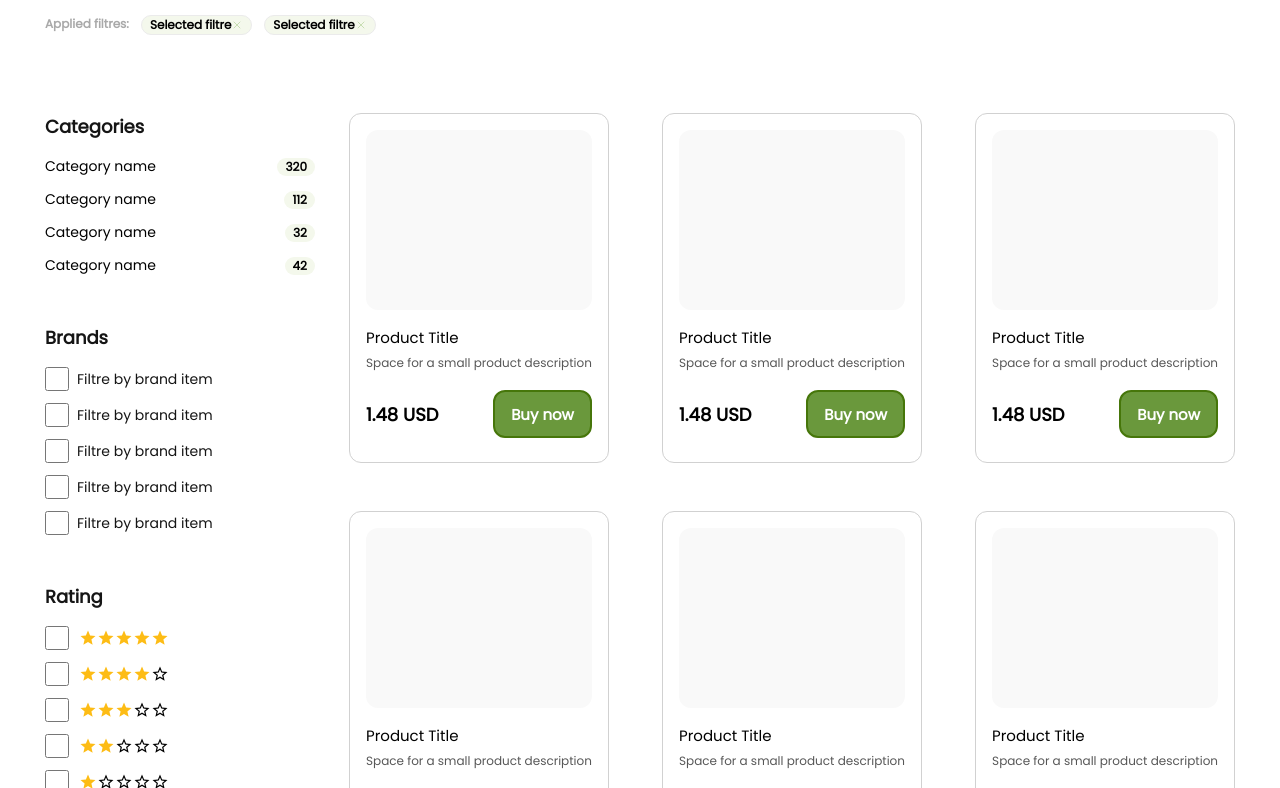
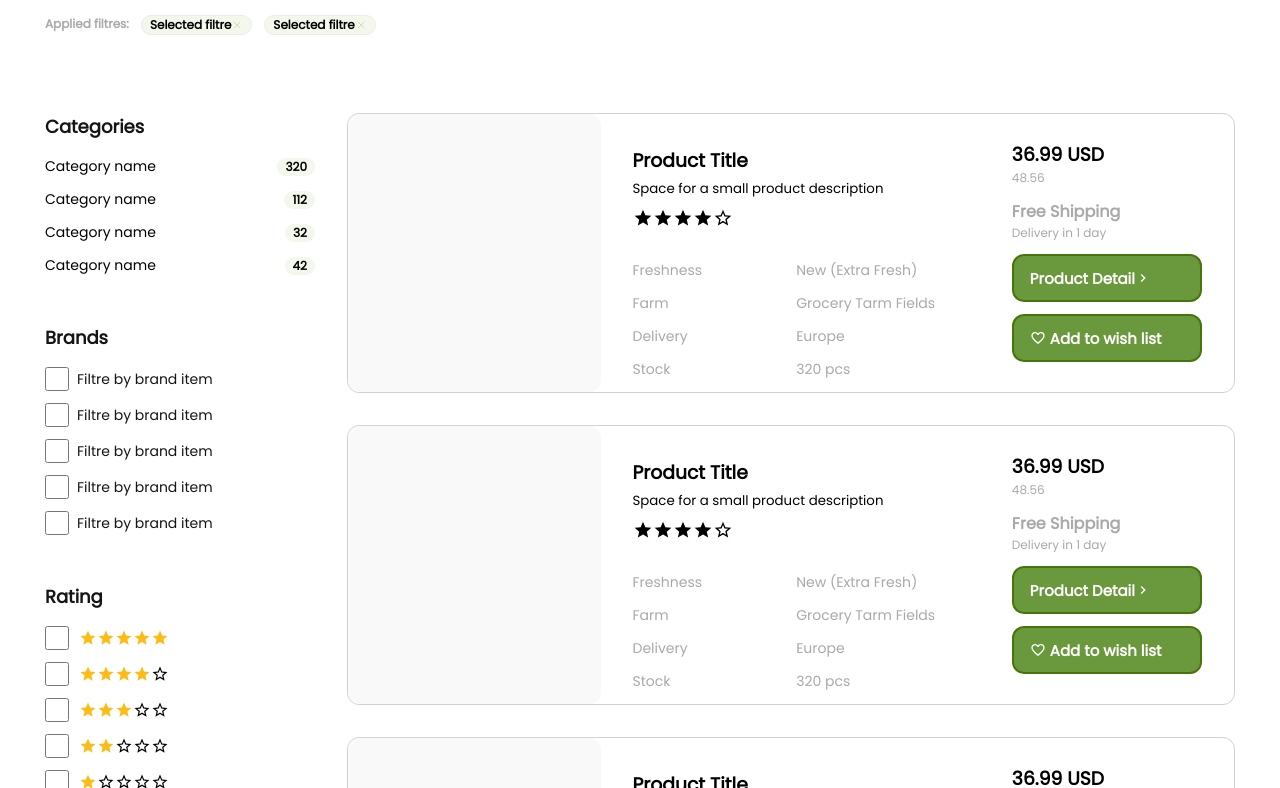
Before and after one commit to brunomatheusc/ecommer-template, a React (Create React App) app: page /category in a window 1280 px wide. Shown: the part 372-1160 px from the top of the page. Built offline with nearby package versions, Linux system fonts and the light colour scheme.

Commit message:
[Hooks] Adding hook context for navigation

```diff
--- a/src/components/Navigation/index.tsx
+++ b/src/components/Navigation/index.tsx
@@ -1,22 +1,24 @@
 import React, { FC } from 'react';
 
+import useNavigation from '../../context/NavigationContext';
+
 import { FiGrid, FiList } from 'react-icons/fi';
-
-
 import { Container, Options, Frame, Badge } from './styles';
 
 const Navigation: FC = () => {
+	const { setType } = useNavigation();
+
 	return (
 		<Container>
 			<h1>Fruit and vegetables</h1>
 
 			<Options>
-				<Frame>
+				<Frame onClick={ () => setType('grid') }>
 					<FiGrid color="#6a983c" />
 					<span>Grid view</span>
 				</Frame>
 
-				<Frame>
+				<Frame onClick={ () => setType('list') }>
 					<FiList color="#6a983c" className="inactive" />
 					<span>List view</span>
 				</Frame>
--- a/src/components/Navigation/styles.ts
+++ b/src/components/Navigation/styles.ts
@@ -19,6 +19,10 @@ export const Frame = styled.div`
 	display: flex;
 	align-items: center;
 
+	&:nth-child(1):hover, &:nth-child(2):hover {
+		cursor: pointer;
+	}
+
 	& + div {
 		margin-left: 24px;
 	}
--- /dev/null
+++ b/src/context/NavigationContext.tsx
@@ -0,0 +1,32 @@
+import React, { createContext, FC, useCallback, useContext, useState } from 'react';
+
+interface NavigationProps {
+	listType: string;
+	setType(listType: string): void;
+}
+
+export const NavigationContext = createContext<NavigationProps>({} as NavigationProps);
+
+export const NavigationProvider: FC = ({ children }) => {
+	const [listType, setListType] = useState('list');
+
+	const setType = useCallback((listType: string) => {
+		setListType(listType);
+	}, []);
+
+	return (
+		<NavigationContext.Provider value={{ listType, setType }}>
+			{ children }
+		</NavigationContext.Provider>
+	);
+};
+
+export default function useNavigation(): NavigationProps {
+	const context = useContext(NavigationContext);
+
+	if (!context) {
+		throw new Error('useNavigation must have listType');
+	}
+
+	return context;
+}
--- /dev/null
+++ b/src/hooks/index.tsx
@@ -0,0 +1,14 @@
+import React, { FC } from 'react';
+import { NavigationProvider } from '../context/NavigationContext';
+
+const AppProvider: FC = ({ children }) => {
+	return(
+		<>
+			<NavigationProvider>
+				{ children }
+			</NavigationProvider>
+		</>
+	);
+};
+
+export default AppProvider;
--- a/src/index.tsx
+++ b/src/index.tsx
@@ -1,5 +1,6 @@
 import React from 'react';
 import ReactDOM from 'react-dom';
+import AppProvider from './hooks';
 
 import Routes from './routes';
 
@@ -7,8 +8,10 @@ import GlobalStyle from './styles/GlobalStyle';
 
 ReactDOM.render(
 	<React.StrictMode>
-		<Routes />
-		<GlobalStyle />
+		<AppProvider>
+			<Routes />
+			<GlobalStyle />
+		</AppProvider>
 	</React.StrictMode>,
 	document.getElementById('root')
 );
--- a/src/pages/Category/index.tsx
+++ b/src/pages/Category/index.tsx
@@ -10,9 +10,10 @@ import Filter from '../../components/Filter';
 
 import ListView from './ListView';
 import GridView from './GridView';
+import useNavigation from '../../context/NavigationContext';
 
 const Category: FC = () => {
-	const [gridType, setGridType] = useState('list');
+	const { listType } = useNavigation();
 
 	return (
 		<>
@@ -23,7 +24,7 @@ const Category: FC = () => {
 			<Container>
 				<Sidebar />
 
-				{ (gridType == 'grid') ? <ListView /> : <GridView />}
+				{ (listType == 'list') ? <ListView /> : <GridView />}
 			</Container>
 
 			<Pagination />
```
